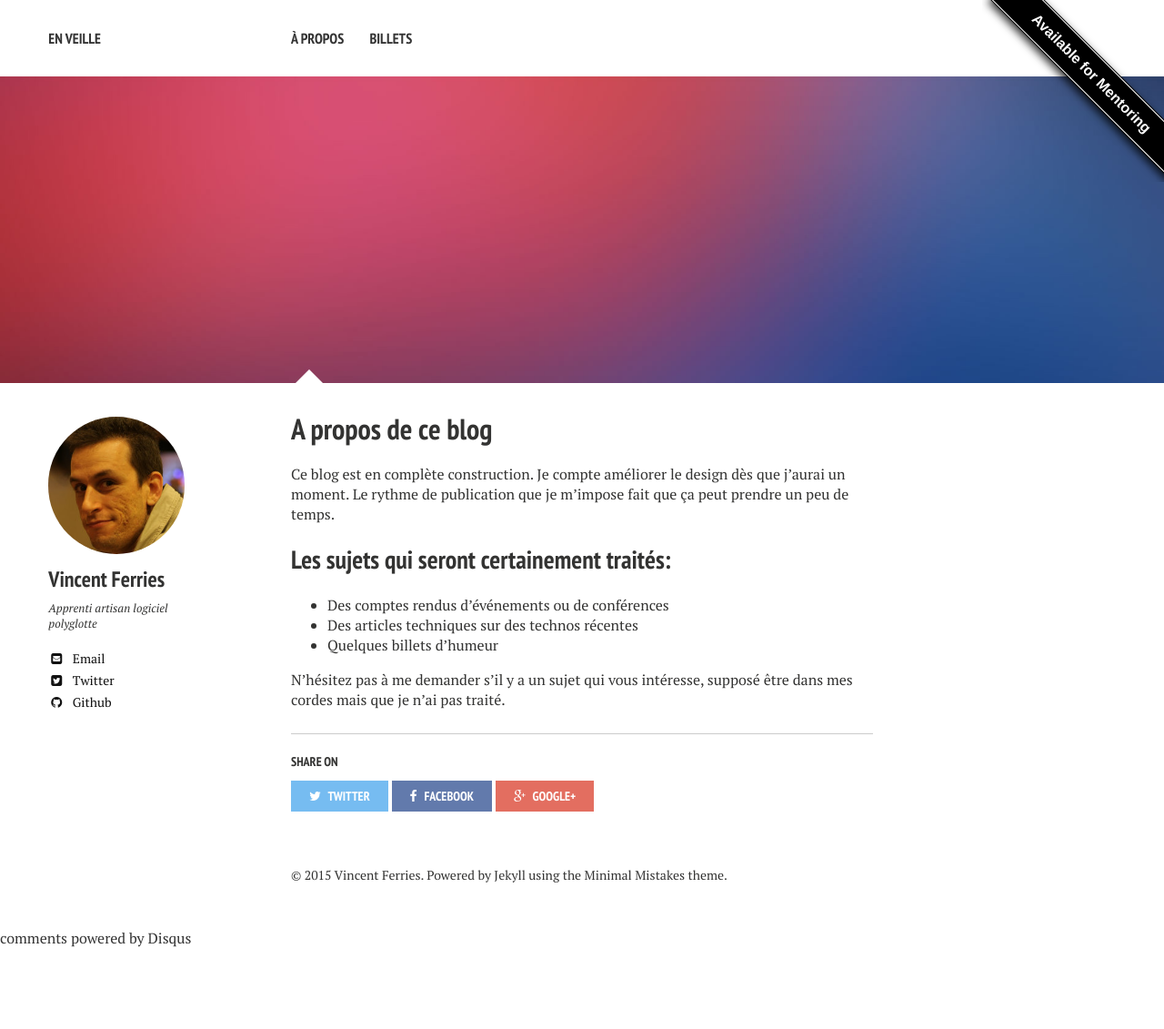
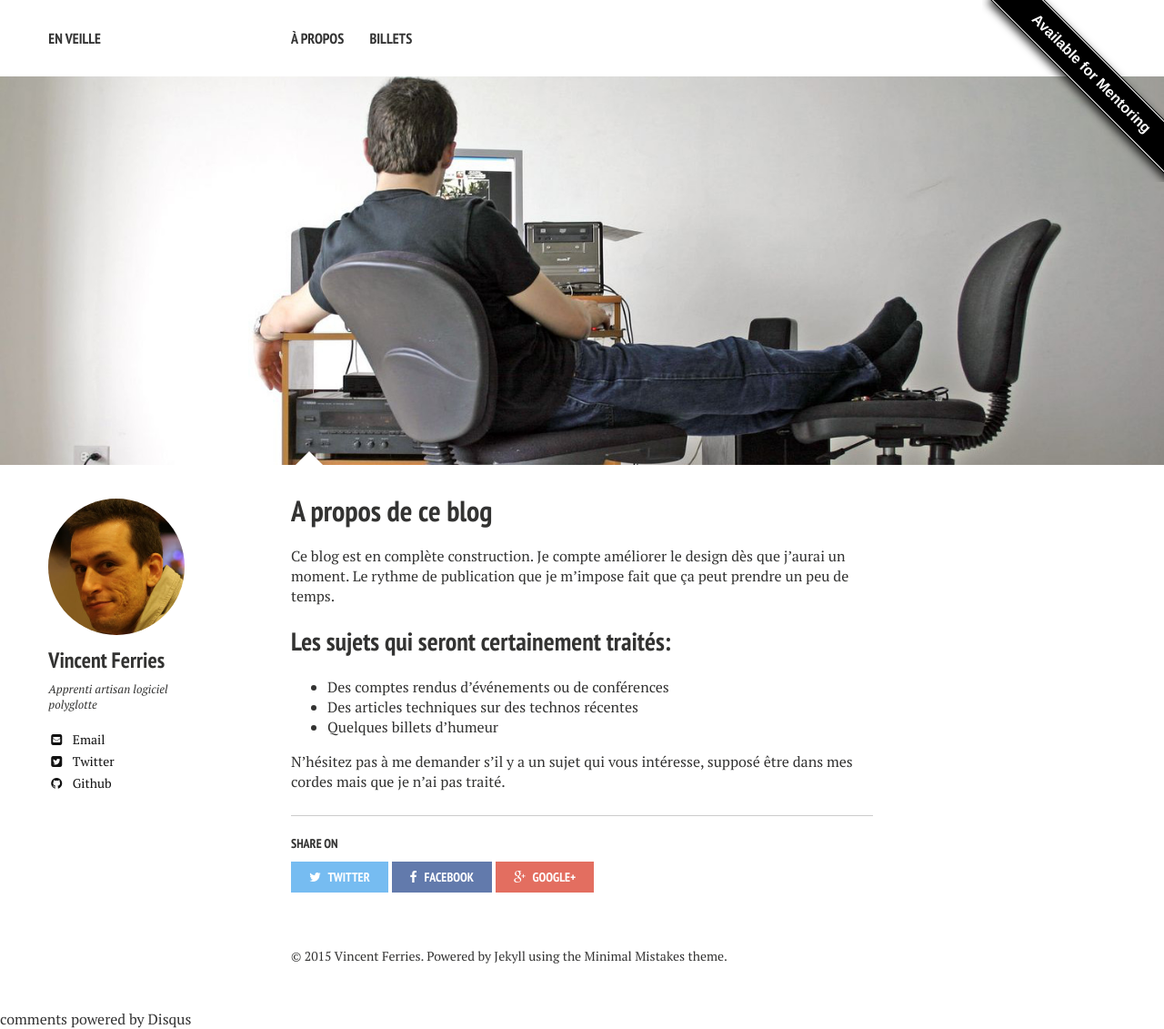
Before and after one commit to vferries/blog, a Jekyll site: the page built from about/index.md, in a window 1280 px wide. Shown: the whole page at 91% size. Built offline with Jekyll 4.4.1, drawn with Linux system fonts in a browser that asks for light colours; nearby versions of some CDN libraries; comment, search, counter and statistics services are not loaded; before the commit the page ends 1042 px from its top, so only the background shows below that.

Commit message:
Changement image about.

```diff
--- a/about/index.md
+++ b/about/index.md
@@ -5,7 +5,7 @@ tags: [about, blog, theme, responsive]
 modified: 2015-03-31T22:25:07.573882-04:00
 comments: true
 image:
-  feature: sample-image-2.jpg
+  feature: peinard.jpg
 ---
 
 Ce blog est en complète construction.
```
Also changed, not shown: images/peinard.jpg (added).
